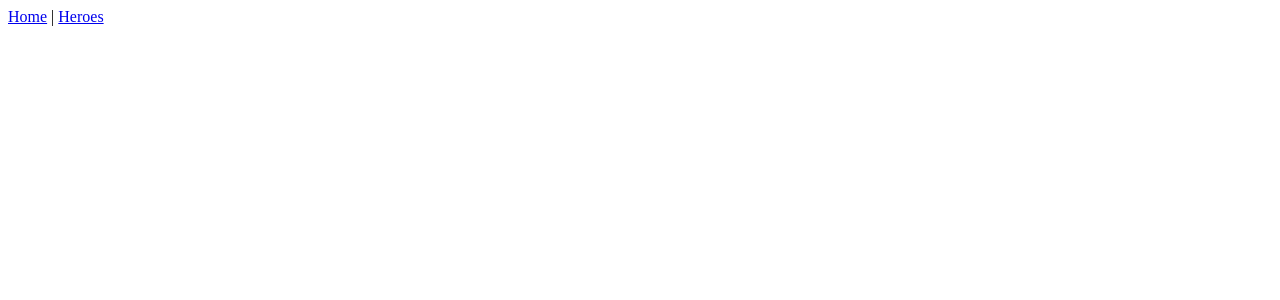
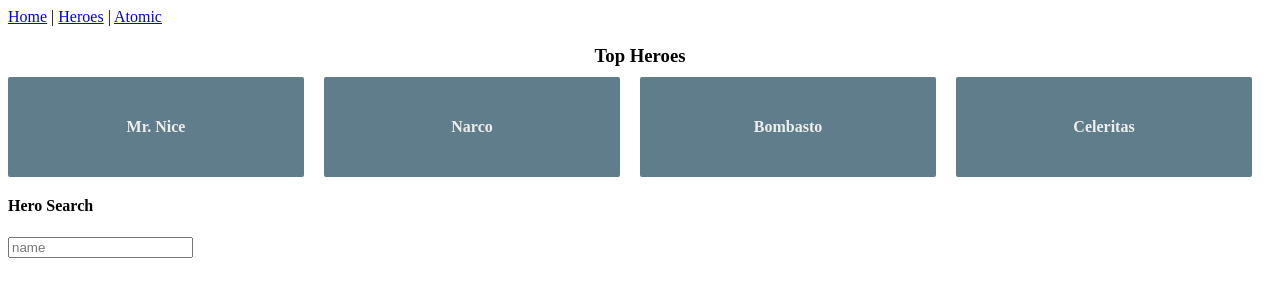
Before and after one commit to rikuto125/vue-tour-of-hero, a Vue app: page /atomic in a window 1280 px wide. Before the commit this address had no page. Shown: the top 300 px of the page. Built offline with nearby package versions, Linux system fonts and the light colour scheme.

Commit message:
6_0_Dashboardをatomic_designで作成 atom molecules organisms template で構成

```diff
--- a/src/App.vue
+++ b/src/App.vue
@@ -2,7 +2,8 @@
   <div id="app">
     <div id="nav">
       <router-link to="/">Home</router-link> |
-      <router-link to="/heroes">Heroes</router-link>
+      <router-link to="/heroes">Heroes</router-link> |
+      <router-link to="/atomic">Atomic</router-link>
     </div>
     <router-view/>
   </div>
--- /dev/null
+++ b/src/components/atom/Card.vue
@@ -0,0 +1,49 @@
+<template>
+    <div class="module hero">
+      <h4>{{Name}}</h4>
+    </div>
+</template>
+
+<script>
+export default {
+  name: "Card",
+  props: {
+    Name: {
+      type: Object,
+      required: true
+    }
+  },
+
+  data: function() {
+    console.log(this.Name)
+  }
+}
+</script>
+
+<style scoped>
+.module {
+  padding: 20px;
+  text-align: center;
+  color: #eee;
+  max-height: 120px;
+  min-width: 120px;
+  background-color: #607d8b;
+  border-radius: 2px;
+}
+.module:hover {
+  background-color: #eee;
+  cursor: pointer;
+  color: #607d8b;
+}
+
+@media (max-width: 600px) {
+  .module {
+    font-size: 10px;
+    max-height: 75px; }
+}
+@media (max-width: 1024px) {
+  .module {
+    min-width: 60px;
+  }
+}
+</style>
--- /dev/null
+++ b/src/components/atom/InputBox.vue
@@ -0,0 +1,25 @@
+<template>
+  <div>
+    <input v-bind:placeholder="placeholderName"/>
+  </div>
+</template>
+
+<script>
+export default {
+  name: "InputBox",
+  data: function() {
+    return {
+    }
+  },
+  props: {
+    placeholderName: {
+      type: String,
+      default: "name"
+    },
+  }
+}
+</script>
+
+<style scoped>
+
+</style>
--- /dev/null
+++ b/src/components/organisms/TopCard.vue
@@ -0,0 +1,77 @@
+<template>
+  <div class="grid grid-pad">
+    <router-link
+        v-for="hero in heroes"
+        v-bind:key="hero.key" class="col-1-4"
+        v-bind:to="{name: 'HeroDetail', params : {id: hero.id}}">
+      <Card v-bind:Name="hero.name"/>
+    </router-link>
+  </div>
+</template>
+
+<script>
+import Card from "@/components/atom/Card";
+import store from "@/store/store";
+export default {
+  name: "TopCard",
+  components: {
+    Card,
+  },
+  data: function() {
+    this.getHeroes()
+    return {
+      heroes: this.heroes
+    }
+  },
+  methods: {
+    getHeroes: function() {
+      this.heroes = store.getHeroes().slice(0, 4)
+    },
+    // select: function(hero) {
+    //   //heroDetailに遷移する
+    //   router.push({ name: 'HeroDetail', params: { id: hero.id } })
+    // },
+  },
+};
+</script>
+
+<style scoped>
+[class*='col-'] {
+  float: left;
+  padding-right: 20px;
+  padding-bottom: 20px;
+}
+[class*='col-']:last-of-type {
+  padding-right: 0;
+}
+a {
+  text-decoration: none;
+}
+*, *:after, *:before {
+  -webkit-box-sizing: border-box;
+  -moz-box-sizing: border-box;
+  box-sizing: border-box;
+}
+h4 {
+  position: relative;
+}
+.grid {
+  margin: 0;
+}
+.col-1-4 {
+  width: 25%;
+}
+
+.grid-pad {
+  padding: 10px 0;
+}
+.grid-pad > [class*='col-']:last-of-type {
+  padding-right: 20px;
+}
+
+@media (max-width: 1024px) {
+  .grid {
+    margin: 0;
+  }
+}
+</style>
--- /dev/null
+++ b/src/components/organisms/TopSerach.vue
@@ -0,0 +1,92 @@
+<template>
+  <div>
+    <InputBox id = "search-box"
+        v-bind:placeholderName="defaultName"
+        v-on:input="searchName = $event.target.value"
+    />
+    <ul class="search-result">
+      <router-link
+          v-for="hero in heroes"
+          :key="hero.id"
+          v-bind:to="{name: 'HeroDetail', params : {id: hero.id}}">
+        {{hero.name}}
+      </router-link>
+    </ul>
+  </div>
+</template>
+
+<!--v-bind:placeholderName InputBoxで定義したpropsのplaceholderNameを指定してデータを渡す-->
+<!--v-on:input searchNameに入力された値を代入する-->
+<!--v-onとは、イベントを監視するためのディレクティブです。-->
+<!--v-on:inputは、inputイベントを監視するためのディレクティブです。-->
+<!--v-modelは、v-bindとv-onを同時に使用したものです。-->
+<!--SearchNameをpropsで渡すと、InputBoxのv-modelで受け取れないので、v-on:inputで受け取る-->
+
+
+<script>
+import InputBox from "@/components/atom/InputBox";
+import store from "@/store/store";
+
+export default {
+  name: "TopSearch",
+  components: {
+    InputBox
+  },
+  data: function() {
+    return {
+      heroes: undefined,
+      searchName: '',
+      defaultName: 'name'
+    }
+  },
+  //watchとは、dataの値が変更された時に、自動的に呼び出されるメソッドのことです。
+  watch: {
+    searchName: function () {
+      this.search(this.searchName)
+    }
+  },
+  methods: {
+    search: function (name) {
+      this.heroes = store.search(name)
+    },
+  }
+};
+</script>
+
+<style scoped>
+.search-result a {
+  border-bottom: 1px solid gray;
+  border-left: 1px solid gray;
+  border-right: 1px solid gray;
+  display: flex;
+  flex-direction: column;
+  width: 195px;
+  height: 16px;
+  padding: 5px;
+  background-color: white;
+  cursor: pointer;
+  list-style-type: none;
+}
+
+.search-result a:hover {
+  background-color: #607D8B;
+}
+
+.search-result a {
+  color: #888;
+  display: block;
+  text-decoration: none;
+}
+
+.search-result a:hover {
+  color: white;
+}
+.search-result a:active {
+  color: white;
+}
+
+ul.search-result {
+  margin-top: 0;
+  padding-left: 0;
+}
+</style>
--- /dev/null
+++ b/src/components/pages/AtomicDashboard.vue
@@ -0,0 +1,35 @@
+<template>
+  <div>
+    <h3>Top Heroes</h3>
+    <TopCard />
+    <div>
+      <h4>Hero Search</h4>
+      <TopSearch />
+    </div>
+  </div>
+</template>
+
+<!--v-bind:heroName="heroName"でTopCard Componentにpropsをわたす-->
+<script>
+import TopCard from "@/components/organisms/TopCard";
+import TopSearch from "@/components/organisms/TopSerach";
+export default {
+  name: "AtomicDashboard",
+  components: {
+    TopSearch,
+    TopCard
+  },
+  data: function() {
+    return {
+      title: "Test Design"
+    };
+  }
+}
+</script>
+
+<style scoped>
+h3 {
+  text-align: center;
+  margin-bottom: 0;
+}
+</style>
--- a/src/components/pages/Dashboard.vue
+++ b/src/components/pages/Dashboard.vue
@@ -14,6 +14,10 @@
     <HeroSearch />
 </div>
 </template>
+
+<!--v-bindとは、Vue.jsのデータバインディングの機能の一つ。-->
+<!--データバインディングとは、データとDOM要素を結びつけること。-->
+<!--styleになる@mediaとは、画面サイズによって表示を変えるときに使う-->
 
 <script>
 import store from '../../store/store'
@@ -92,6 +96,7 @@ h4 {
 .grid-pad > [class*='col-']:last-of-type {
   padding-right: 20px;
 }
+
 @media (max-width: 600px) {
   .module {
     font-size: 10px;
--- a/src/components/pages/HeroSearch.vue
+++ b/src/components/pages/HeroSearch.vue
@@ -2,7 +2,6 @@
 <div id="search-component">
     <h4>Hero Search</h4>
     <input id="search-box" v-model="searchName" placeholder="name">
-
     <ul class="search-result">
         <router-link
             v-for="hero in heroes"
```
Also changed, not shown: src/router/index.js (+10 -2 lines), 1 other file (tests, documents, lock files or other folders).
